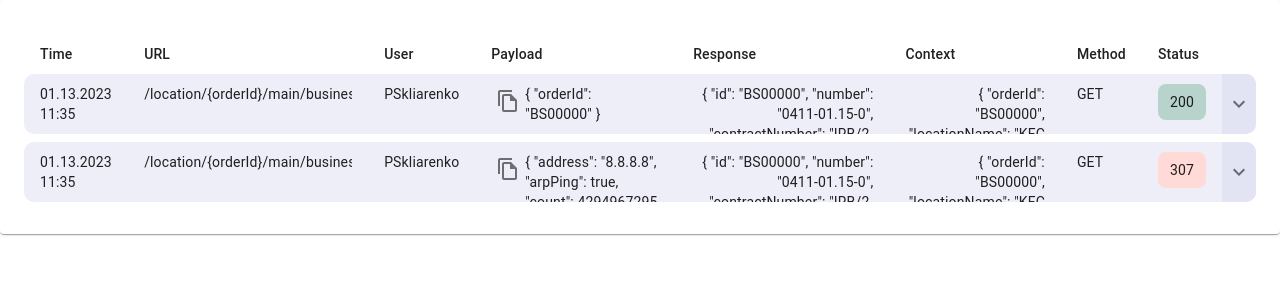
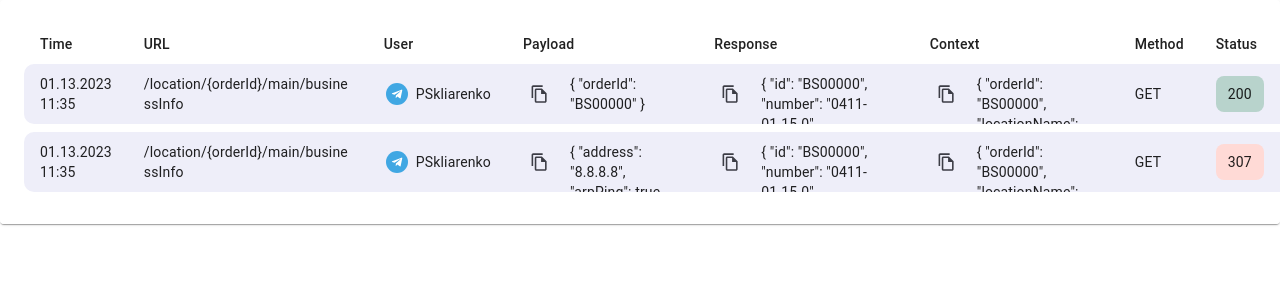
Before and after one commit to SergeyRomadin/bsh-table, a React (Create React App) app: page / in a window 1280 px wide. Shown: the top 300 px of the page. Built offline with nearby package versions, Linux system fonts and the light colour scheme.

Commit message:
add: styled table

```diff
--- a/src/CollapsibleTable/CollapsibleTable.module.css
+++ b/src/CollapsibleTable/CollapsibleTable.module.css
@@ -1,12 +1,41 @@
-.collapseBtn {
+.cellContainer {
+    padding-top: 10px;
+    padding-bottom: 10px;
+    display: flex;
+    flex-wrap: nowrap;
+    align-items: start;
 }
 
-.table {
+.pb0 {
+    padding-bottom: 0;
 }
 
 .tableCollapse {
+    padding-left: 8px;
 }
-.tableRow {
+
+.urlColumn {
+    width: 208px;
+    word-break: break-all;
+}
+
+.centerColumn {
+    display: flex;
+    align-items: center;
+    min-height: 60px;
+}
+.leftColumn {
+    padding-left: 2px;
+    display: flex;
+    align-items: center;
+    min-height: 40px;
+}
+
+.rightColumn {
+    padding-left: 8px;
+    display: flex;
+    align-items: center;
+    min-height: 40px;
 }
 
 .collapse {
--- a/src/CollapsibleTable/index.tsx
+++ b/src/CollapsibleTable/index.tsx
@@ -14,6 +14,9 @@ import KeyboardArrowDownIcon from "@mui/icons-material/KeyboardArrowDown";
 import KeyboardArrowUpIcon from "@mui/icons-material/KeyboardArrowUp";
 import StatusCode from "../StatusCode";
 import FileCopyOutlinedIcon from "@mui/icons-material/FileCopyOutlined";
+import TelegramIcon from "@mui/icons-material/Telegram";
+import styles from "./CollapsibleTable.module.css";
+import { Link } from "@mui/material";
 
 function createData(
     time: string,
@@ -30,18 +33,26 @@ function createData(
         time,
         url,
         user,
-        payload,
-        response,
-        context,
+        payload: JSON.stringify(payload, null, "\t"),
+        response: JSON.stringify(response, null, "\t"),
+        context: JSON.stringify(context, null, "\t"),
         method,
         status,
     };
 }
 
+const copyIconStyle = {
+    height: "22px",
+    width: "19px",
+    color: "#3C3D46",
+};
+
 function Row(props: { row: ReturnType<typeof createData> }) {
     const { row } = props;
     const [open, setOpen] = React.useState(false);
-    const collapsedSize = "50px";
+    const collapsedSize = "40px";
+
+    const paddingBott = open ? "" : styles.pb0;
 
     function handlerCopy(text: string) {
         navigator.clipboard.writeText(text);
@@ -49,98 +60,121 @@ function Row(props: { row: ReturnType<typeof createData> }) {
 
     return (
         <React.Fragment>
-            <TableRow
-            // sx={{ "& > *": { borderBottom: "unset" } }}
+            <TableRow>
+                <TableCell sx={{ maxWidth: "120px" }} align="left">
+                    <div className={styles.centerColumn}>{row.time}</div>
+                </TableCell>
+                <TableCell sx={{ maxWidth: "240px" }} align="left">
+                    <div
+                        className={styles.centerColumn + " " + styles.urlColumn}
                     >
-                <TableCell sx={{ maxWidth: "120px" }} align="left">
+                        {row.url}
+                    </div>
+                </TableCell>
+                <TableCell align="right">
+                    <div className={styles.cellContainer}>
+                        <div className={styles.leftColumn}>
+                            <Link
+                                sx={{
+                                    borderRadius: "50%",
+                                    backgroundColor: "#40A7E3",
+                                    width: "22px",
+                                    height: "22px",
+                                    display: "flex",
+                                    justifyContent: "center",
+                                    alignItems: "center",
+                                }}
+                                href="#"
+                            >
+                                <TelegramIcon
+                                    fontSize="inherit"
+                                    sx={{ color: "#fff" }}
+                                />
+                            </Link>
+                        </div>
+                        <div className={styles.rightColumn}>{row.user}</div>
+                    </div>
+                </TableCell>
+                <TableCell align="left">
+                    <div className={styles.cellContainer + " " + paddingBott}>
+                        <div className={styles.leftColumn}>
+                            <IconButton
+                                onClick={() => {
+                                    handlerCopy(row.payload);
+                                }}
+                                size="small"
+                            >
+                                <FileCopyOutlinedIcon sx={copyIconStyle} />
+                            </IconButton>
+                        </div>
+                        <div className={styles.rightColumn}>
                             <Collapse
-                        collapsedSize={collapsedSize}
+                                className={styles.tableCollapse}
+                                sx={{ width: "100%" }}
+                                collapsedSize={open ? collapsedSize : 50}
                                 in={open}
                                 timeout="auto"
                             >
-                        {row.time}
+                                {row.payload}
                             </Collapse>
+                        </div>
+                    </div>
                 </TableCell>
-                <TableCell sx={{ maxWidth: "240px" }} align="right">
+                <TableCell align="left">
+                    <div className={styles.cellContainer + " " + paddingBott}>
+                        <div className={styles.leftColumn}>
+                            <IconButton
+                                onClick={() => {
+                                    handlerCopy(row.response);
+                                }}
+                                size="small"
+                            >
+                                <FileCopyOutlinedIcon sx={copyIconStyle} />
+                            </IconButton>
+                        </div>
+                        <div className={styles.rightColumn}>
                             <Collapse
-                        collapsedSize={collapsedSize}
+                                className={styles.tableCollapse}
+                                collapsedSize={open ? collapsedSize : 50}
                                 in={open}
                                 timeout="auto"
                             >
-                        {row.url}
+                                {row.response}
                             </Collapse>
+                        </div>
+                    </div>
                 </TableCell>
-                <TableCell align="right">
+                <TableCell align="left">
+                    <div className={styles.cellContainer + " " + paddingBott}>
+                        <div className={styles.leftColumn}>
+                            <IconButton
+                                onClick={() => {
+                                    handlerCopy(row.context);
+                                }}
+                                size="small"
+                            >
+                                <FileCopyOutlinedIcon sx={copyIconStyle} />
+                            </IconButton>
+                        </div>
+                        <div className={styles.rightColumn}>
                             <Collapse
-                        collapsedSize={collapsedSize}
+                                className={styles.tableCollapse}
+                                collapsedSize={open ? collapsedSize : 50}
                                 in={open}
                                 timeout="auto"
                             >
-                        {row.user}
+                                {row.context}
                             </Collapse>
+                        </div>
+                    </div>
                 </TableCell>
-                <TableCell
-                    sx={{
-                        display: "flex",
-                        flexWrap: "nowrap",
-                        alignItems: "start",
-                    }}
-                    align="left"
-                >
-                    <IconButton
-                        onClick={() => {
-                            handlerCopy(
-                                JSON.stringify(row.payload, null, "\t")
-                            );
-                        }}
-                        size="small"
-                    >
-                        <FileCopyOutlinedIcon />
-                    </IconButton>
-                    <Collapse
-                        sx={{ width: "100%" }}
-                        collapsedSize={collapsedSize}
-                        in={open}
-                        timeout="auto"
-                    >
-                        {JSON.stringify(row.payload, null, "\t")}
-                    </Collapse>
+                <TableCell align="left">
+                    <div className={styles.centerColumn}>{row.method}</div>
                 </TableCell>
                 <TableCell align="right">
-                    <Collapse
-                        collapsedSize={collapsedSize}
-                        in={open}
-                        timeout="auto"
-                    >
-                        {JSON.stringify(row.response, null, "\t")}
-                    </Collapse>
-                </TableCell>
-                <TableCell align="right">
-                    <Collapse
-                        collapsedSize={collapsedSize}
-                        in={open}
-                        timeout="auto"
-                    >
-                        {JSON.stringify(row.context, null, "\t")}
-                    </Collapse>
-                </TableCell>
-                <TableCell align="left">
-                    <Collapse
-                        collapsedSize={collapsedSize}
-                        in={open}
-                        timeout="auto"
-                    >
-                        {row.method}
-                    </Collapse>
-                </TableCell>
-                <TableCell align="right">
-                    <Collapse
-                        collapsedSize={collapsedSize}
-                        in={open}
-                        timeout="auto"
-                    >
+                    <div className={styles.centerColumn}>
                         <StatusCode statusCode={row.status} />
-                    </Collapse>
+                    </div>
                 </TableCell>
                 <TableCell sx={{ verticalAlign: "middle", padding: 0 }}>
                     <Collapse
--- a/src/styledComponents.tsx
+++ b/src/styledComponents.tsx
@@ -29,7 +29,7 @@ export const TableRow = styled(TableRowBase)<any>(() => ({
 
 export const TableCell = styled(TableCellBase)<any>(() => ({
     border: "none",
-    padding: "10px 16px 0",
+    padding: "0 16px",
     verticalAlign: "top",
     boxSizing: "border-box",
 }));
```
Also changed, not shown: src/index.css (+8 -8 lines). Lines whose indentation alone changed are shown as unchanged.
